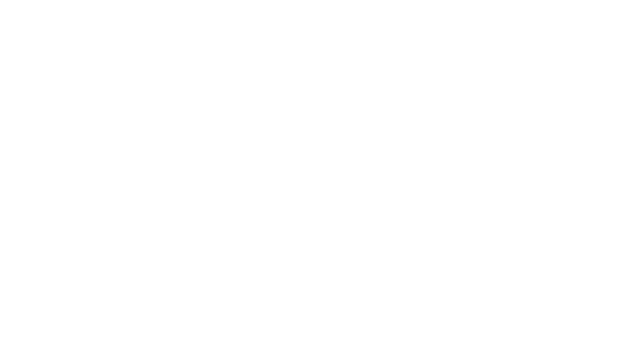
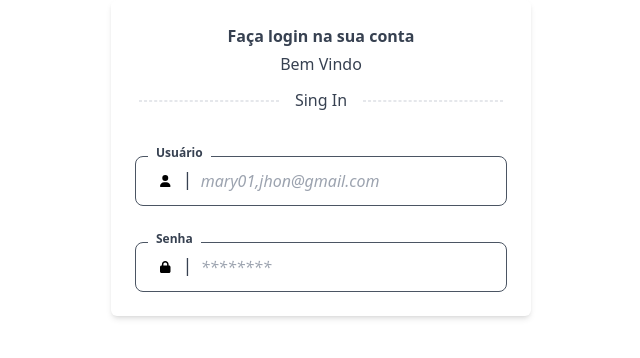
Before and after one commit to jytaloramon/fradius-dbadmin-web, a Vue app: page /signin in a window 1280 px wide. Before the commit this address had no page. Shown: the top 358 px of the page, without its empty margins (319-959 px from the left). Built offline with nearby package versions, Linux system fonts and the light colour scheme.

Commit message:
feat: add input login

```diff
--- /dev/null
+++ b/src/components/login/LoginModal.vue
@@ -0,0 +1,13 @@
+<template>
+  <div class="w-[420px] m-auto p-6 bg-white text-gray-700 rounded-md shadow-md">
+    <slot></slot>
+  </div>
+</template>
+
+<script lang="ts">
+import { defineComponent } from 'vue';
+
+export default defineComponent({
+  name: 'LoginModal',
+});
+</script>
--- /dev/null
+++ b/src/components/login/TheSignIn.vue
@@ -0,0 +1,93 @@
+<template>
+  <login-modal>
+    <div class="text-center">
+      <h2 class="text-base font-bold">Faça login na sua conta</h2>
+      <h3 class="mt-1 text-base">Bem Vindo</h3>
+    </div>
+
+    <div
+      class="m-1 py-2 text-center before:float-left before:w-[140px] before:mt-3 before:border-dashed before:border-[1px] after:float-right after:w-[140px] after:mt-3 after:border-dashed after:border-[1px]"
+    >
+      Sing In
+    </div>
+
+    <form>
+      <v-form-field-left-icon-input-text
+        :input-field-prop="form.username"
+        @input-update="setUsername"
+      />
+
+      <v-form-field-left-icon-input-text
+        :input-field-prop="form.password"
+        @input-update="setPassword"
+      />
+    </form>
+  </login-modal>
+</template>
+
+<script lang="ts">
+import { defineComponent } from 'vue';
+
+import LoginModal from './LoginModal.vue';
+import VFormFieldLeftIconInputText from '@/common/components/form/input/VFormFieldLeftIconInputText.vue';
+import StyleFactory from '@/common/components/factory/StyleFactory';
+
+export default defineComponent({
+  name: 'TheSignIn',
+  components: {
+    LoginModal,
+    VFormFieldLeftIconInputText,
+  },
+  data() {
+    return {
+      k: '',
+      form: {
+        username: {
+          style: StyleFactory.create(['mt-9', 'border-gray-600']),
+          type: 'text',
+          placeholder: this.$t('example.username'),
+          value: '',
+          label: {
+            style: StyleFactory.create(['bg-white']),
+            text: this.$t('label.username'),
+          },
+          shortMessage: {
+            text: '',
+          },
+          picture: {
+            icon: 'fa-solid fa-user',
+            size: 'xs',
+            color: 'black',
+          },
+        },
+        password: {
+          style: StyleFactory.create(['mt-9', 'border-gray-600']),
+          type: 'password',
+          placeholder: this.$t('example.password'),
+          value: '',
+          label: {
+            style: StyleFactory.create(['bg-white']),
+            text: this.$t('label.password'),
+          },
+          shortMessage: {
+            text: '',
+          },
+          picture: {
+            icon: 'fa-solid fa-lock',
+            size: 'xs',
+            color: 'black',
+          },
+        },
+      },
+    };
+  },
+  methods: {
+    setUsername(newUsername: string): void {
+      this.form.username.value = newUsername;
+    },
+    setPassword(newPassword: string): void {
+      this.form.password.value = newPassword;
+    },
+  },
+});
+</script>
--- a/src/i18n/ptBR.ts
+++ b/src/i18n/ptBR.ts
@@ -4,6 +4,8 @@ const content = {
     nas: 'NAS',
     dashboard: 'Dashboard',
     menu: 'Menu',
+    username: 'Usuário',
+    password: 'Senha',
     signOut: 'Sair',
     lightMode: 'Tema Claro',
     darkMode: 'Tema Escuro',
@@ -11,7 +13,10 @@ const content = {
   message: {
     menuGreeting: 'Olá 👋',
   },
-  example: {},
+  example: {
+    username: 'mary01,jhon@gmail.com',
+    password: '********',
+  },
 };
 
 export default content;
--- a/src/modules/appIconsLibrary.ts
+++ b/src/modules/appIconsLibrary.ts
@@ -4,8 +4,10 @@ import {
   faAngleDoubleLeft,
   faChartSimple,
   faEthernet,
+  faLock,
   faMoon,
   faSun,
+  faUser,
   faUsers,
   faRightToBracket,
 } from '@fortawesome/free-solid-svg-icons';
@@ -14,8 +16,10 @@ library.add(
   faAngleDoubleLeft,
   faChartSimple,
   faEthernet,
+  faLock,
   faMoon,
   faSun,
+  faUser,
   faUsers,
   faRightToBracket
 );
--- a/src/router/index.ts
+++ b/src/router/index.ts
@@ -1,10 +1,16 @@
 import MainPage from '../views/MainPage.vue';
+import UserLoginPage from '../views/UserLoginPage.vue';
 
 const routes = [
   {
     path: '/',
-    name: 'home',
+    name: 'Home',
     component: MainPage,
+  },
+  {
+    path: '/signin',
+    name: 'Sign In',
+    component: UserLoginPage,
   },
 ];
 
--- /dev/null
+++ b/src/views/UserLoginPage.vue
@@ -0,0 +1,16 @@
+<template>
+  <the-sign-in></the-sign-in>
+</template>
+
+<script lang="ts">
+import { defineComponent } from 'vue';
+
+import TheSignIn from '../components/login/TheSignIn.vue';
+
+export default defineComponent({
+  name: 'UserLoginPage',
+  components: {
+    TheSignIn,
+  },
+});
+</script>
```
